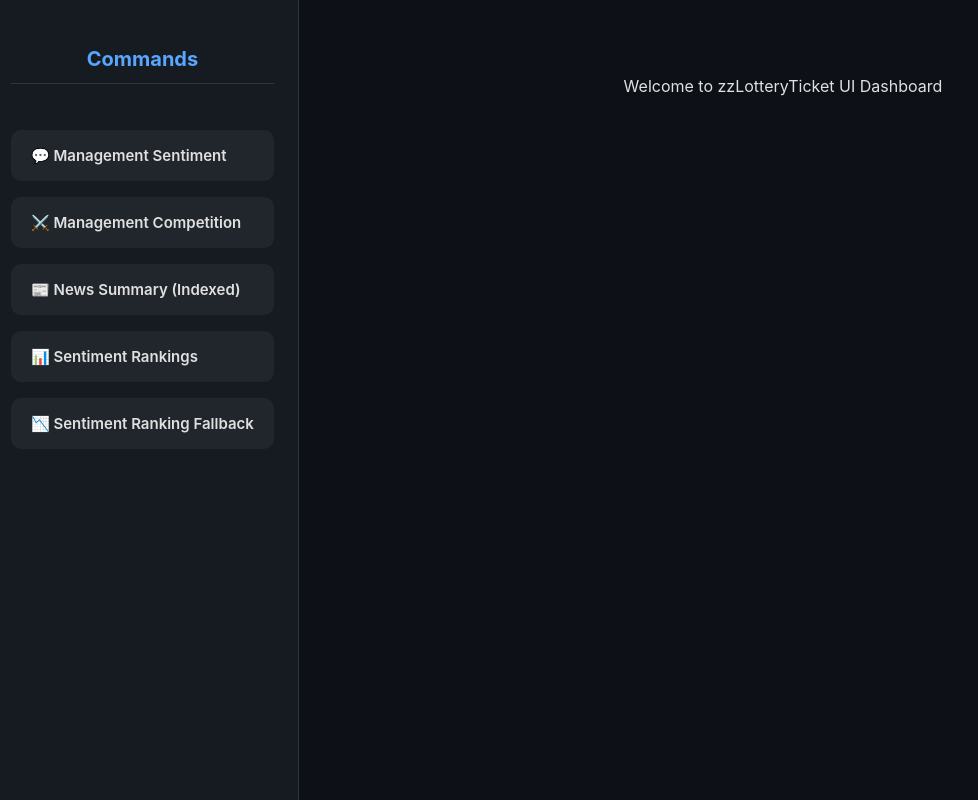
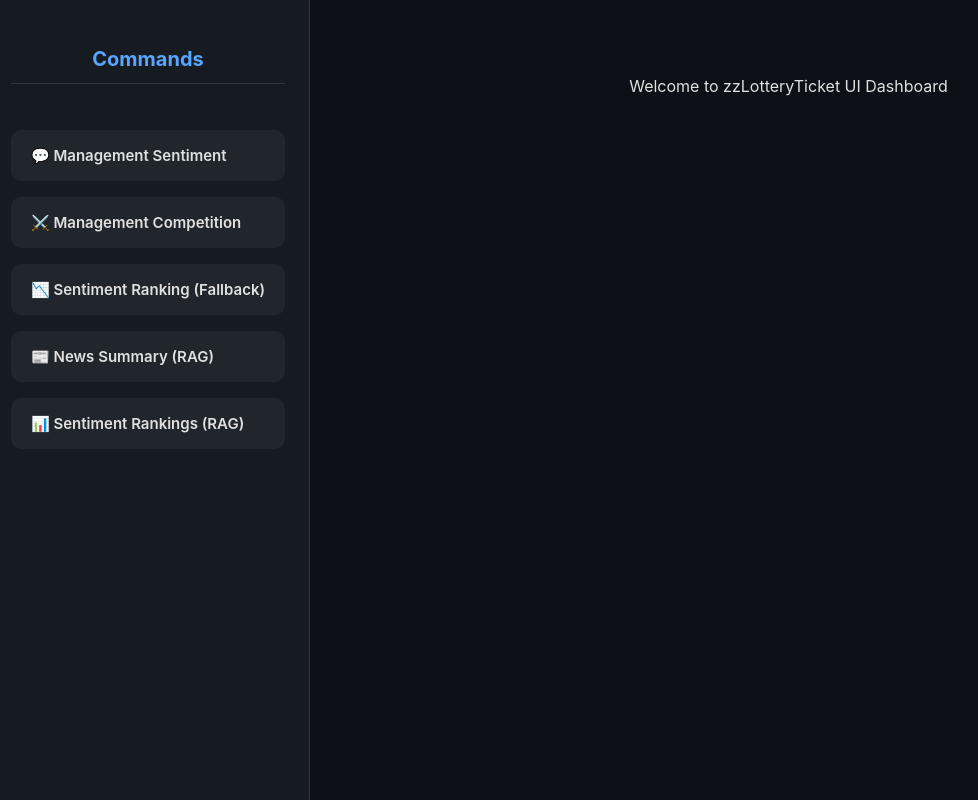
Before and after one commit to FerGusMosca/zChatbotAgentFwk, a FastAPI app: page / in a window 1280 px wide. Shown: the whole page, without its empty margins (13-991 px from the left). Run offline with FastAPI, Linux system fonts and the light colour scheme.

Commit message:
zzLotteryTicket UI -  bug n details

```diff
--- a/templates/main_dashboard.html
+++ b/templates/main_dashboard.html
@@ -13,9 +13,9 @@
        <ul class="menu">
         <li><a href="/management_sentiment">💬 Management Sentiment</a></li>
         <li><a href="/management_competition">⚔️ Management Competition</a></li>
-        <li><a href="/management_news_indexed">📰 News Summary (Indexed)</a></li>
-        <li><a href="/management_sentiment_rankings">📊 Sentiment Rankings</a></li>
-        <li><a href="/management_sentiment_rankings_fallback">📉 Sentiment Ranking Fallback</a></li>
+        <li><a href="/management_sentiment_rankings_fallback">📉 Sentiment Ranking (Fallback)</a></li>
+        <li><a href="/management_news_indexed">📰 News Summary (RAG)</a></li>
+        <li><a href="/management_sentiment_rankings">📊 Sentiment Rankings (RAG)</a></li>
 
       </ul>
     </div>
```
